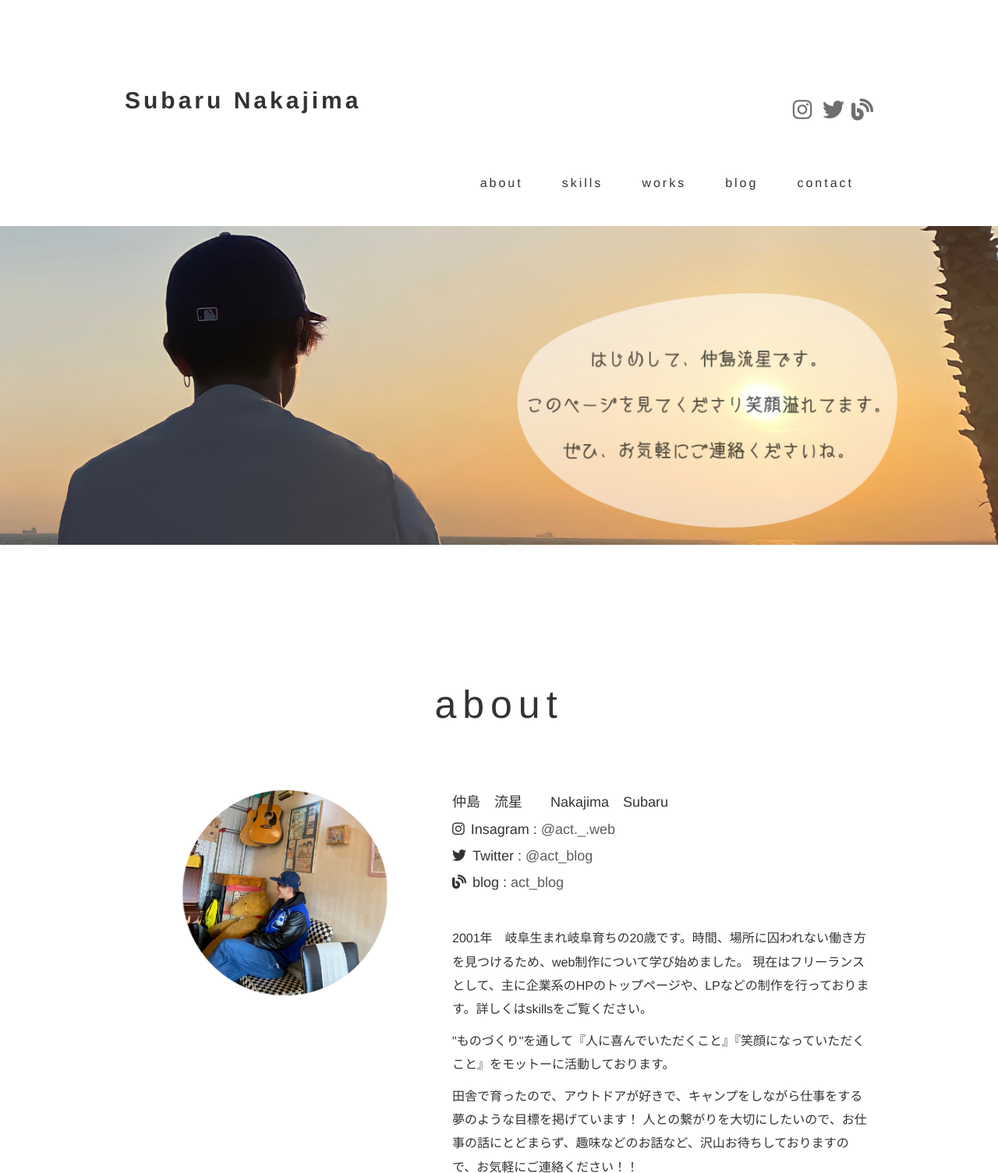
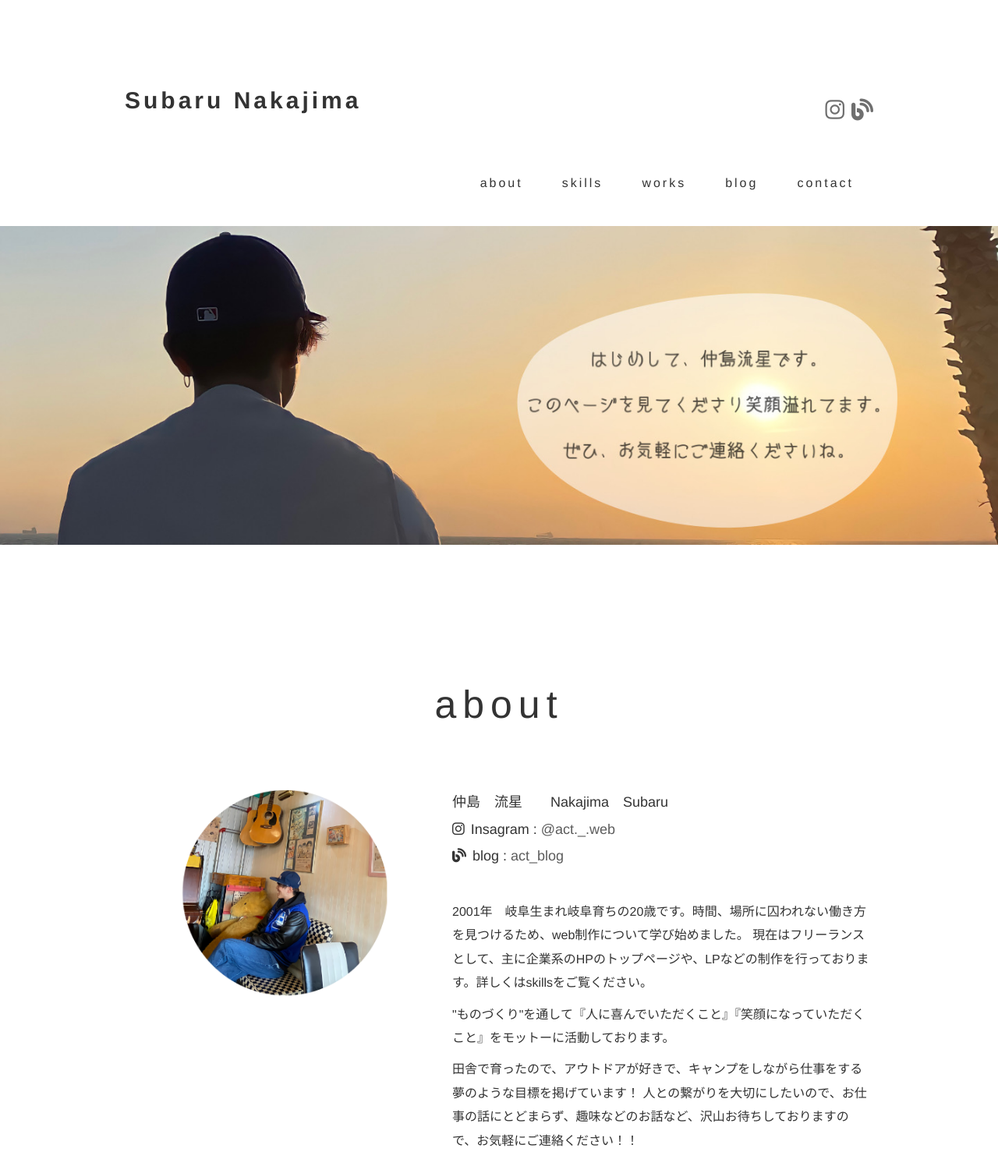
Before and after one commit to subaru1117/web_portfolio, a plain HTML site: page index.html in a window 1280 px wide. Shown: the top 1505 px of the page at 78% size. Drawn offline with Linux system fonts and the light colour scheme.

Commit message:
Twitterの消去

```diff
--- a/index.html
+++ b/index.html
@@ -24,7 +24,7 @@
 
               <div class="header-right">
                 <a href="https://z-p15.www.instagram.com/act._.web/"><i class="fab fa-instagram fa-2x"></i></a>
-                <a href="https://twitter.com/act_blog"><i class="fab fa-twitter fa-2x"></i></a>
+<!--                 <a href="https://twitter.com/act_blog"><i class="fab fa-twitter fa-2x"></i></a> -->
                 <a href="https://www.act-blog.site/"><i class="fas fa-blog fa-2x"></i></a>
               </div>
           </div>
@@ -76,7 +76,7 @@
               <div class="about-text">
                 <p class="name">仲島　流星　　Nakajima　Subaru</p>
                 <p><i class="fab fa-instagram fa-1.6x"></i>Insagram : <a href="https://z-p15.www.instagram.com/act._.web/">@act._.web</a><br>
-                <i class="fab fa-twitter fa-1.6x"></i>Twitter : <a href="https://twitter.com/act_blog">@act_blog</a><br>
+<!--                 <i class="fab fa-twitter fa-1.6x"></i>Twitter : <a href="https://twitter.com/act_blog">@act_blog</a><br> -->
               <i class="fas fa-blog fa-1.6x"></i>blog : <a href="https://www.act-blog.site/"">act_blog</a></p>
 
                 <p class="main-text"> 2001年　岐阜生まれ岐阜育ちの20歳です。時間、場所に囚われない働き方を見つけるため、web制作について学び始めました。
@@ -151,7 +151,7 @@
 
         <div class="contact-menu">
           <a href="https://z-p15.www.instagram.com/act._.web/"><i class="fab fa-instagram fa-5x"></i></a>
-          <a href="https://twitter.com/home"><i class="fab fa-twitter fa-5x"></i></a>
+<!--           <a href="https://twitter.com/home"><i class="fab fa-twitter fa-5x"></i></a> -->
         </div>
       </div>
     </div>
```
